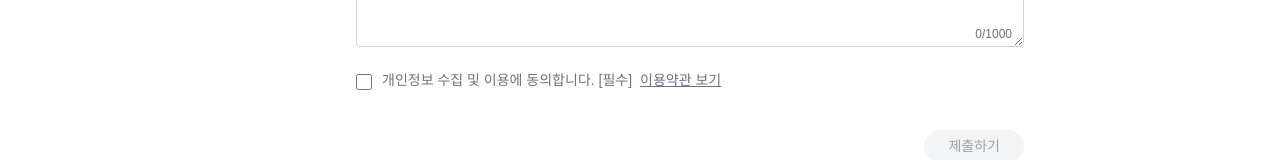
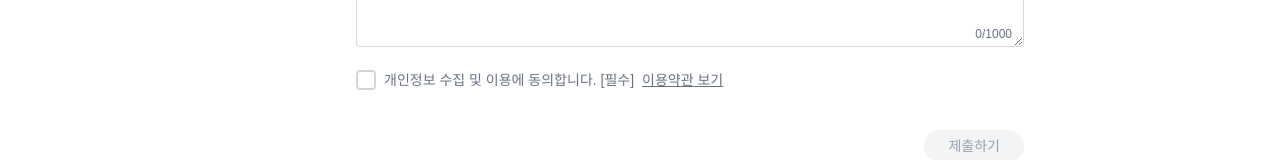
Before and after one commit to Marketer-s-Fridge/Client, a Next.js app: page /contact in a window 1280 px wide. Shown: the part 616-776 px from the top of the page. Built offline with nearby package versions, Linux system fonts and the light colour scheme.

Commit message:
fix: 문의하기 화면 체크박스색상 변경

```diff
--- a/src/app/contact/page.tsx
+++ b/src/app/contact/page.tsx
@@ -114,15 +114,42 @@ export default function ContactPage() {
               </div>
 
               {/* 개인정보 수집 동의 */}
-              <div className="flex items-start mt-4 text-sm">
+              {/* 개인정보 수집 동의 */}
+              <div className="flex items-start mt-4 text-sm gap-2">
+                <div className="relative w-5 h-5">
                   <input
                     type="checkbox"
                     id="agree"
-                  className="mr-2.5 mt-1 w-4 h-4"
                     checked={agreed}
                     onChange={(e) => setAgreed(e.target.checked)}
+                    className="absolute w-full h-full opacity-0 cursor-pointer z-10"
                   />
-                <label htmlFor="agree" className="text-gray-500">
+                  <div
+                    className={`w-5 h-5 rounded border-2 ${
+                      agreed
+                        ? "bg-[#FF4545] border-[#FF4545]"
+                        : "border-gray-300"
+                    } flex items-center justify-center transition-colors`}
+                  >
+                    {agreed && (
+                      <svg
+                        className="w-3 h-3 text-white"
+                        fill="none"
+                        stroke="currentColor"
+                        strokeWidth={3}
+                        viewBox="0 0 24 24"
+                      >
+                        <path
+                          strokeLinecap="round"
+                          strokeLinejoin="round"
+                          d="M5 13l4 4L19 7"
+                        />
+                      </svg>
+                    )}
+                  </div>
+                </div>
+
+                <label htmlFor="agree" className="text-gray-500 leading-5">
                   개인정보 수집 및 이용에 동의합니다. [필수]
                   <a href="#" className="underline ml-2">
                     이용약관 보기
```
Lines whose indentation alone changed are shown as unchanged.
